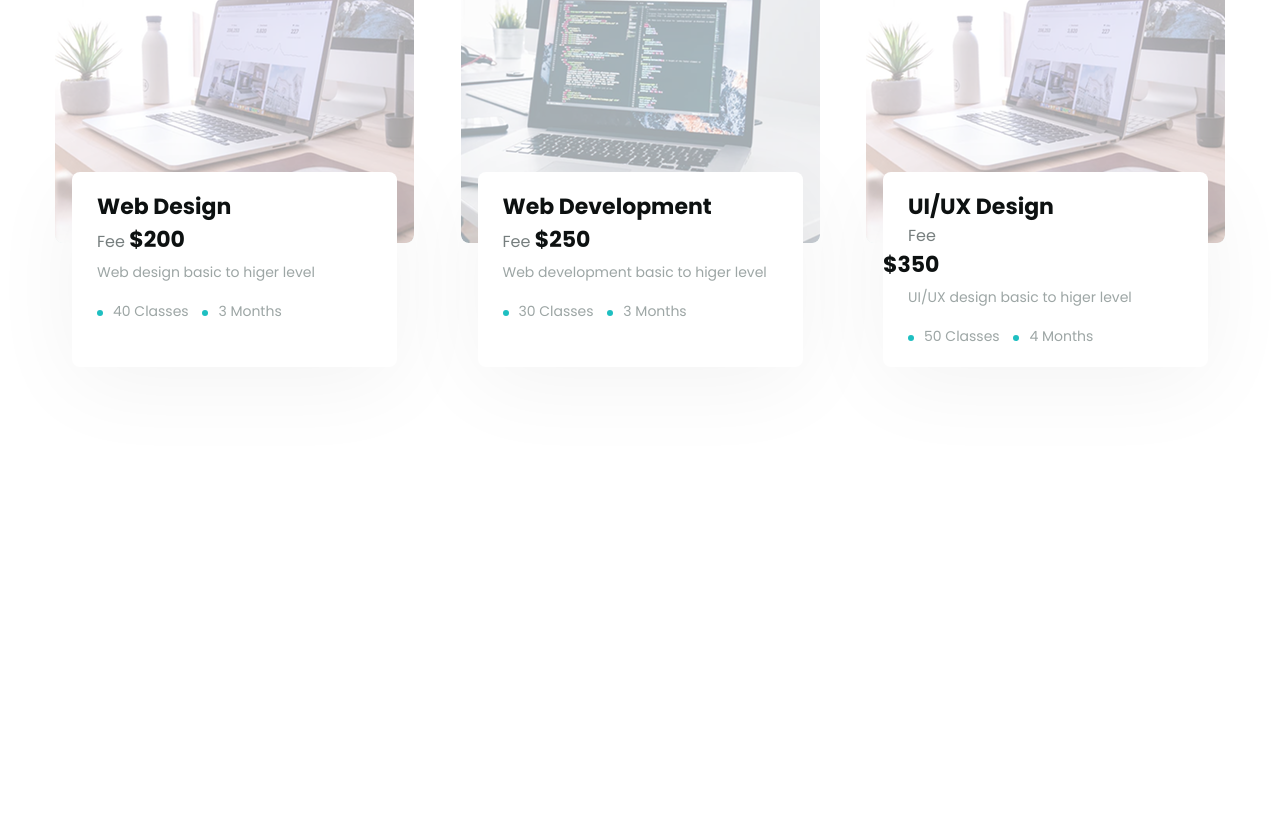
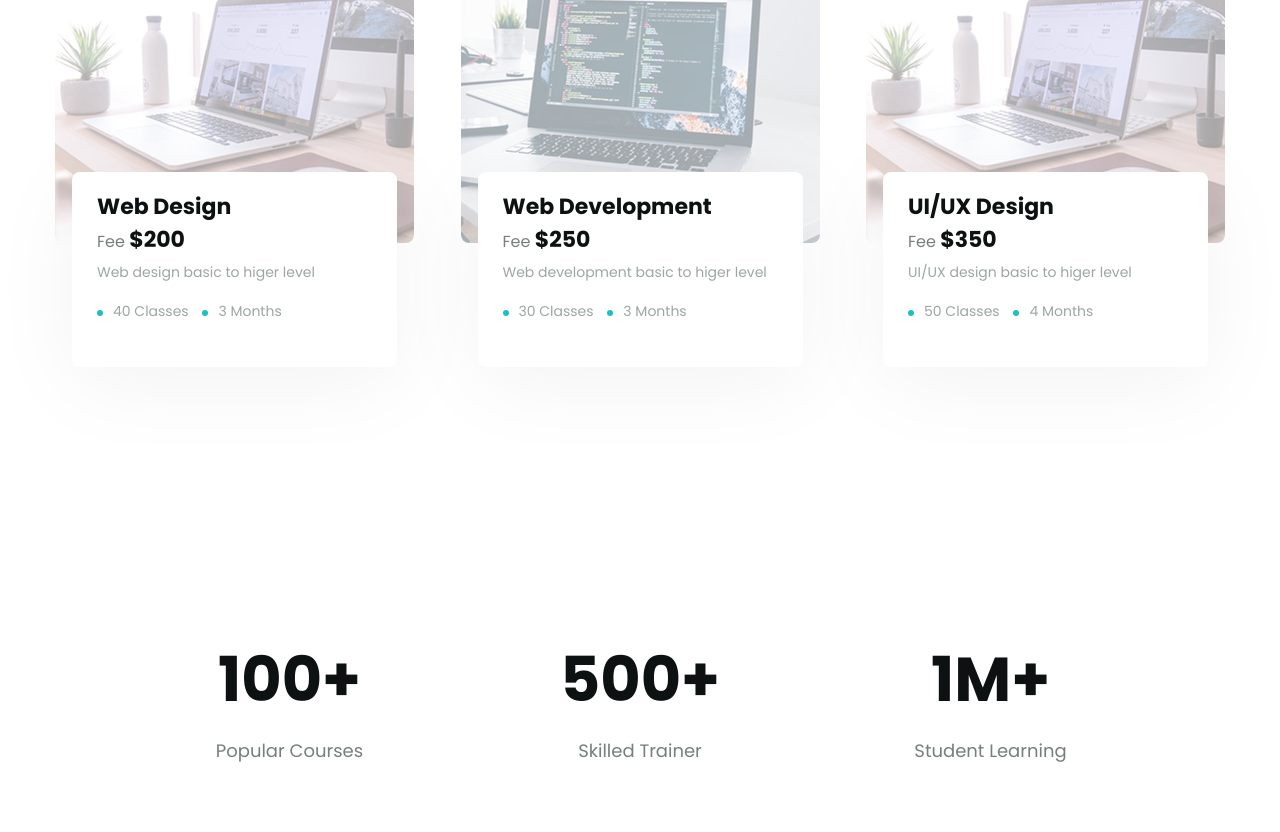
Before and after one commit to zabaoit/Figma-to-html-2, a plain HTML site: page index.html/index.html in a window 1280 px wide. Shown: the part 1992-2824 px from the top of the page. Drawn offline with Linux system fonts and the light colour scheme.

Commit message:
p7 code countdown

```diff
--- a/index.html/assets/css/styles.css
+++ b/index.html/assets/css/styles.css
@@ -479,6 +479,7 @@ a {
   color: #767E7E;
   font-size: 1.6rem;
   line-height: normal;
+  white-space: nowrap;
 }
 
 .popular .info strong {
@@ -513,3 +514,39 @@ a {
   border-radius: 50%;
   background: #1ebfc1;
 }
+
+/* ============countdown=============== */
+.countdown {
+  margin-top: 200px;
+  padding: 65px 0;
+}
+
+.countdown .body {
+  margin-left: auto;
+  margin-right: auto;
+  display: flex;
+  width: 862px;
+  height: 131px;
+  justify-content: space-between;
+  align-items: center;
+}
+
+.countdown .item {
+  width: 161px;
+}
+
+.countdown .title {
+  color: #0D1111;
+  text-align: center;
+  font-size: 6.2rem;
+  font-weight: 700;
+  line-height: normal;
+}
+
+.countdown .desc {
+  margin-top: 11px;
+  color: #767E7E;
+  text-align: center;
+  font-size: 1.8rem;
+  line-height: normal;
+}
--- a/index.html/index.html
+++ b/index.html/index.html
@@ -241,6 +241,28 @@
                 </div>
             </div>
         </div>
+        <!-- countdowm -->
+         <div class="countdown">
+            <div class="main-conten">
+                <div class="body">
+                    <!-- item 1 -->
+                    <div class="item">
+                        <h1 class="title">100+</h1>
+                        <p class="desc">Popular Courses</p>
+                    </div>
+                    <!-- item 2 -->
+                    <div class="item">
+                        <h1 class="title">500+</h1>
+                        <p class="desc">Skilled Trainer</p>
+                    </div>
+                    <!-- item 3 -->
+                    <div class="item">
+                        <h1 class="title">1M+</h1>
+                        <p class="desc">Student Learning</p>
+                    </div>
+                </div>
+            </div>
+         </div>
     </main>
 </body>
 
```
